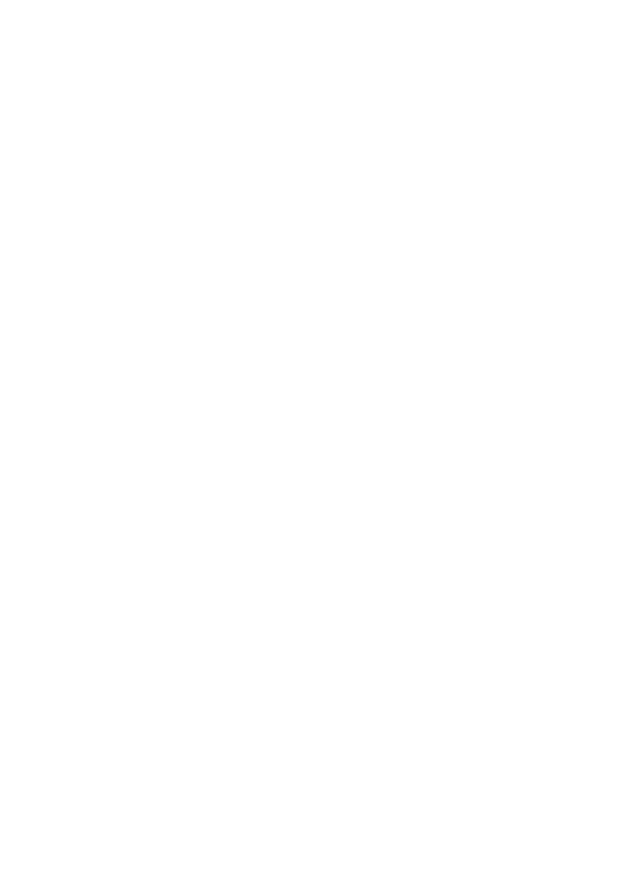
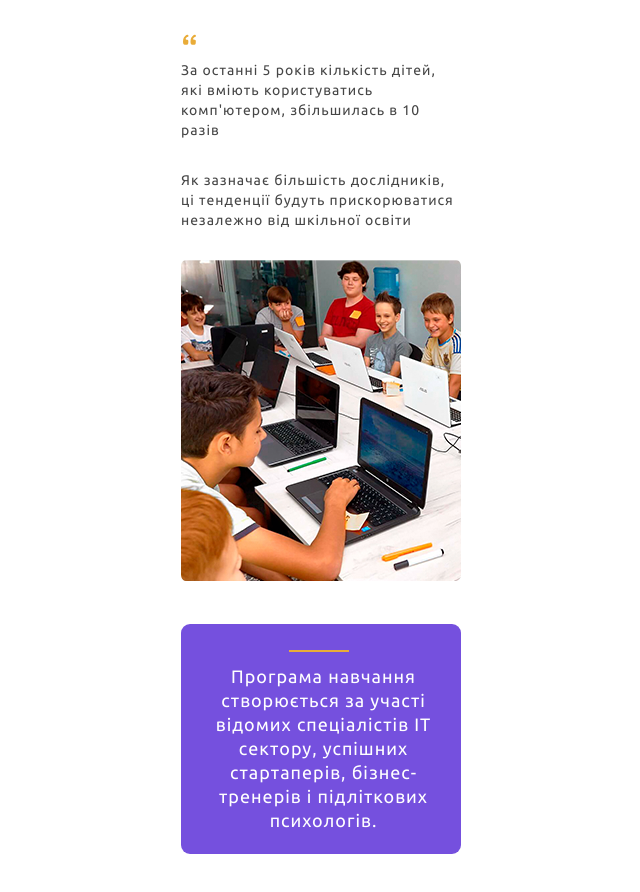
Before and after one commit to ValeriiaOliinyk/Go_ITeens, a website: page src/index.html in a window 1280 px wide. Shown: the whole page, without its empty margins (319-959 px from the left). Before the commit the page ends 800 px from the top, so only its background shows below. Drawn offline with nearby package versions, Linux system fonts and the light colour scheme; files that its build step writes are made by us from their sources.

Commit message:
section1_0.1

```diff
--- /dev/null
+++ b/src/html/section1.html
@@ -0,0 +1,26 @@
+<section>
+  <div class="container section1">
+    <svg class="apostrophe__logo">
+      <use href="../images/apostrophe.svg#apostrophe"></use>
+    </svg>
+    <div>
+      <p class="section1__text">
+        За останні 5 років кількість дітей, які вміють користуватись
+        комп'ютером, збільшилась в 10 разів
+      </p>
+      <p class="section1__text">
+        Як зазначає більшість дослідників, ці тенденції будуть прискорюватися
+        незалежно від шкільної освіти
+      </p>
+    </div>
+    <div class="overlay">
+      <img src="../images/kids.png" alt="kids" />
+    </div>
+    <div class="section1__block">
+      <p class="section1__block--text">
+        Програма навчання створюється за участі відомих спеціалістів ІТ сектору,
+        успішних стартаперів, бізнес-тренерів і підліткових психологів.
+      </p>
+    </div>
+  </div>
+</section>
--- a/src/sass/base.scss
+++ b/src/sass/base.scss
@@ -12,3 +12,6 @@ body {
   font-family: -apple-system, BlinkMacSystemFont, 'Segoe UI', Roboto, Oxygen,
     Ubuntu, Cantarell, 'Open Sans', 'Helvetica Neue', sans-serif;
 }
+p {
+  margin: 0;
+}
--- /dev/null
+++ b/src/sass/components/mixins.scss
@@ -0,0 +1,9 @@
+@mixin mobile__text--mix($color) {
+  font-size: 14px;
+  letter-spacing: 1px;
+  line-height: 20px;
+  color: $color;
+  font-family: $second-font;
+  font-weight: 400;
+  margin: 0;
+}
--- a/src/sass/components/same.scss
+++ b/src/sass/components/same.scss
@@ -5,6 +5,7 @@
   color: $title-color;
   font-weight: 700;
   text-transform: uppercase;
+  margin: 0;
 }
 
 .circle {
@@ -15,9 +16,10 @@
   margin-right: 20px;
 }
 
-.section {
-  padding-right: 20px;
-  padding-left: 20px;
+.container {
+  margin-left: auto;
+  margin-right: auto;
+  width: 280px;
 }
 
 @media screen and (min-width: 768px) {
@@ -29,11 +31,6 @@
     padding-top: 35px;
     padding-bottom: 35px;
   }
-
-  .container {
-    padding-left: 34px;
-    padding-right: 34px;
-  }
 }
 
 @media screen and (min-width: 1300px) {
--- /dev/null
+++ b/src/sass/components/section1.scss
@@ -0,0 +1,52 @@
+.section1 {
+  position: relative;
+  padding-top: 60px;
+  padding-bottom: 50px;
+}
+.apostrophe__logo {
+  position: absolute;
+  display: flex;
+  top: 32px;
+  left: 0;
+  transform: translateY(10%);
+  width: 17px;
+  height: 13px;
+}
+.section1__text {
+  @include mobile__text--mix($section1-text);
+  padding-bottom: 30px;
+}
+.overlay {
+  width: 280px;
+}
+.section1__block {
+  position: relative;
+  width: 280px;
+  height: 230px;
+  border-radius: 9px;
+  background-color: $section1-description;
+  margin-top: 40px;
+  &:before {
+    display: block;
+    position: absolute;
+    width: 60px;
+    height: 2px;
+    top: 24px;
+    left: 108px;
+    background-color: #e9ac38;
+    content: '';
+    transform: translateY(100%);
+  }
+}
+.section1__block--text {
+  width: 285px;
+  height: 168px;
+  font-size: 18px;
+  letter-spacing: 1px;
+  line-height: 24px;
+  color: $white-color;
+  font-family: $second-font;
+  font-weight: 400;
+  text-align: center;
+  padding: 40px 27px 0 27px;
+}
--- a/src/sass/main.scss
+++ b/src/sass/main.scss
@@ -10,3 +10,5 @@
 //Components
 @import './components/same.scss';
 @import './components/visually-hidden.scss';
+@import './components/mixins.scss';
+@import './components/section1.scss';
--- a/src/sass/vars.scss
+++ b/src/sass/vars.scss
@@ -9,6 +9,8 @@ $main-text: #444444;
 $purple-color: #824fe3;
 $title-color: #222222;
 $section-background: #fafafa;
+$section1-text: #464646;
+$section1-description: #7550de;
 //Для иконок
 $icon-yellow: #fbc566;
 $icon-yellow-back: #faebd0;
```
Also changed, not shown: src/index.html (+1 -0 lines), src/images/apostrophe.svg (added), src/images/verticalline.svg.
